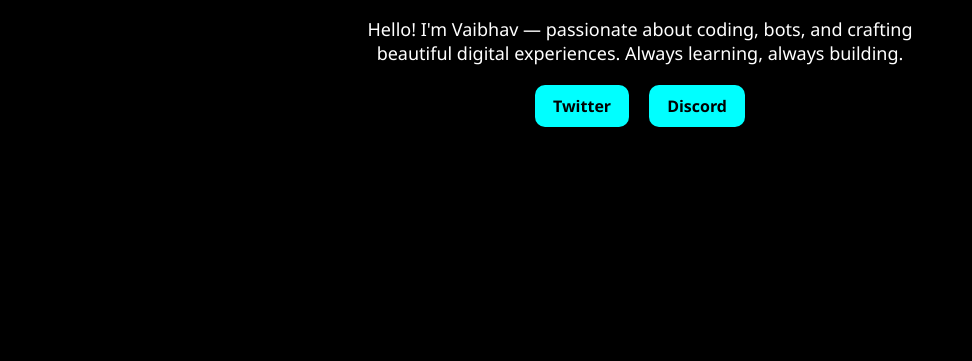
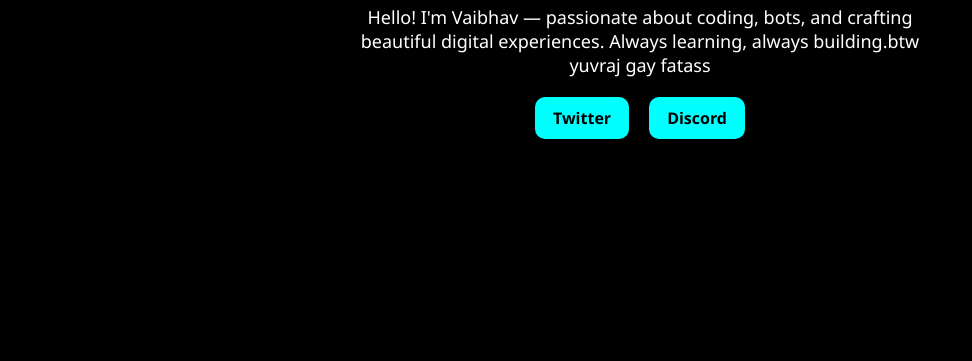
Before and after one commit to Vaibhav77b/Vaibhav77b.github.io, a plain HTML site: page index.html in a window 1280 px wide. Shown: the part 439-800 px from the top of the page, without its empty margins (0-972 px from the left). Drawn offline with Linux system fonts and the light colour scheme.

Commit message:
Update index.html

```diff
--- a/index.html
+++ b/index.html
@@ -27,7 +27,7 @@
     </div>
 
     <div class="description desc-bounce">
-      <p>Hello! I'm Vaibhav — passionate about coding, bots, and crafting beautiful digital experiences. Always learning, always building.</p>
+      <p>Hello! I'm Vaibhav — passionate about coding, bots, and crafting beautiful digital experiences. Always learning, always building.btw yuvraj gay fatass</p>
     </div>
 
     <div class="buttons btn-bounce" id="buttonGroup">
```
